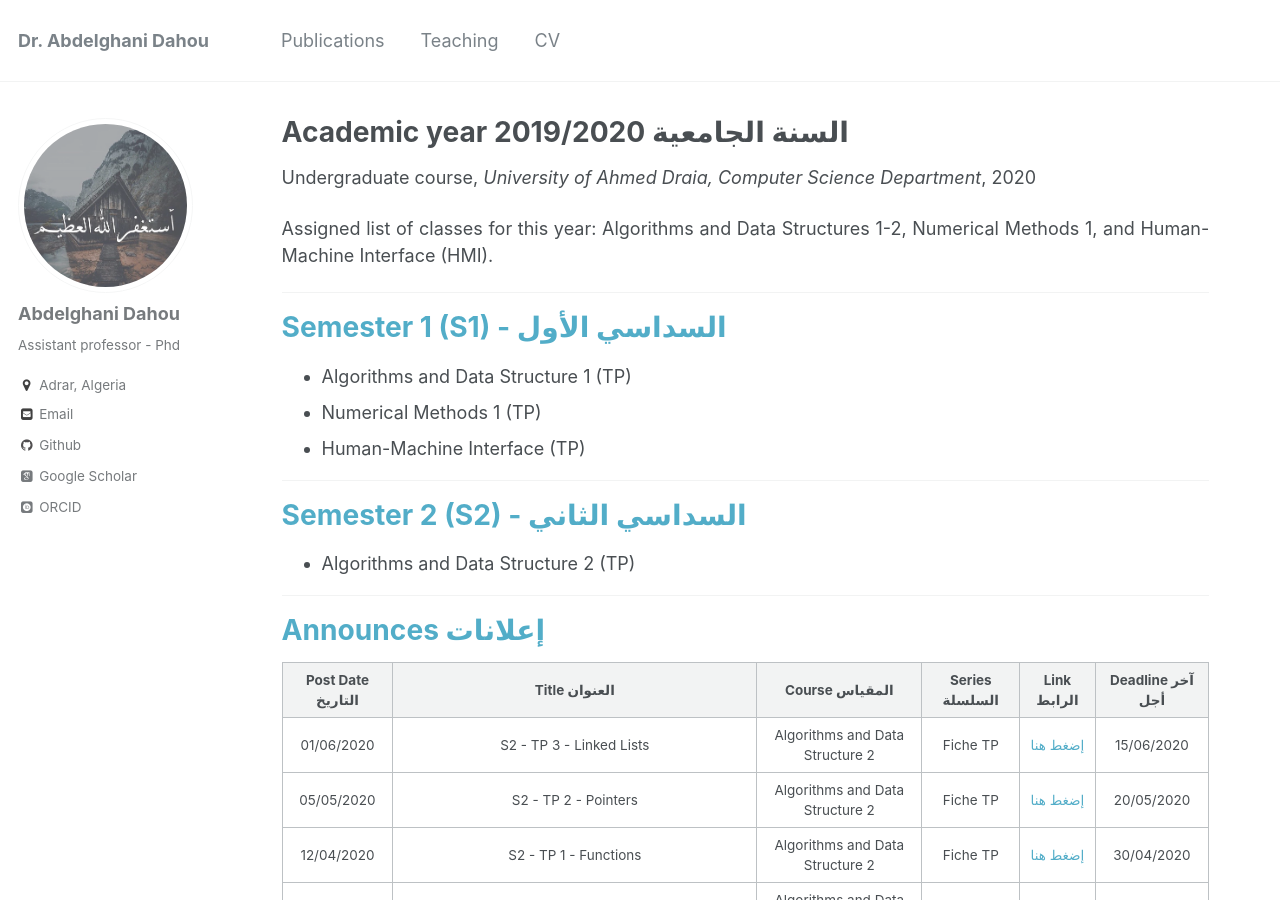
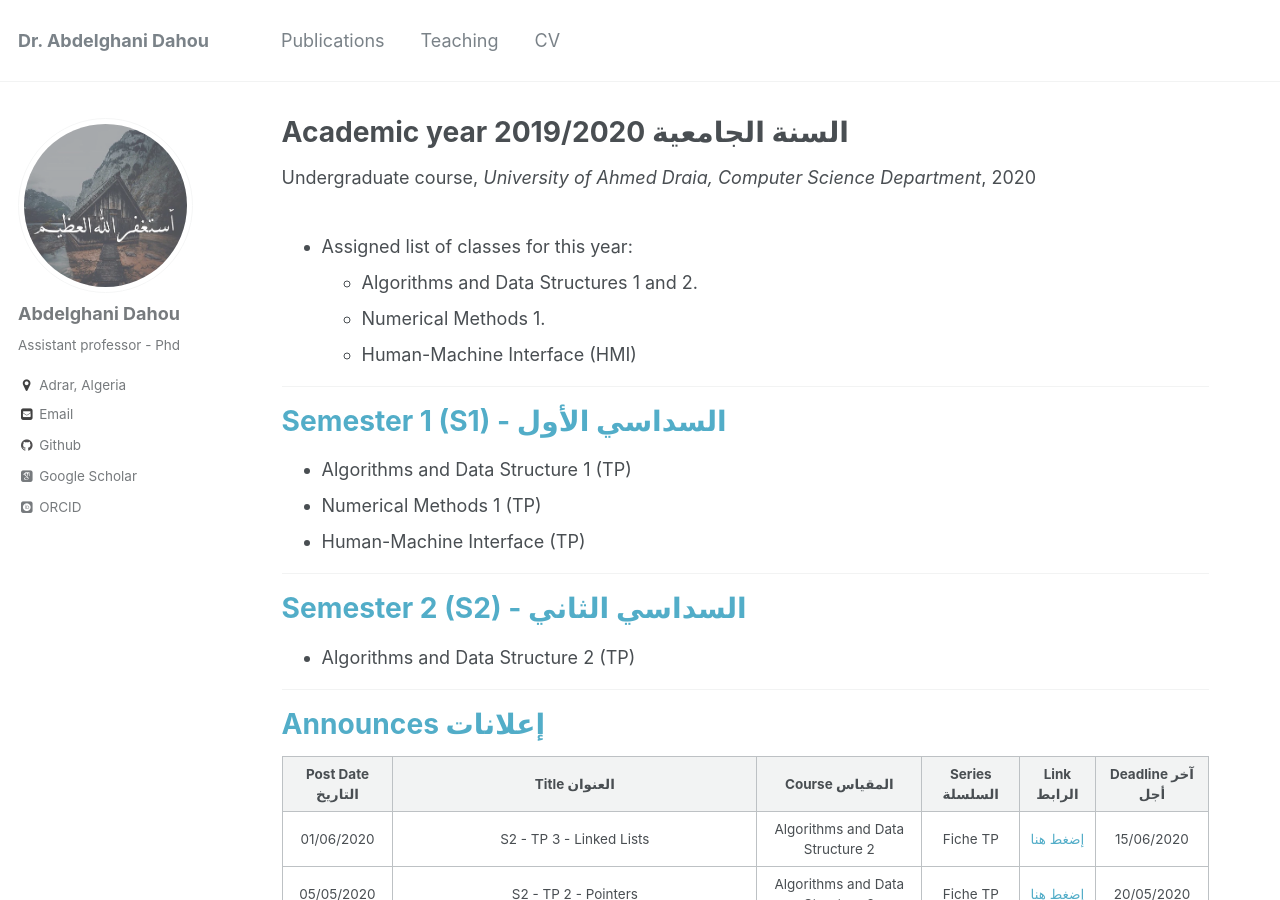
Before and after one commit to dr-dahou-adrar/dr-dahou-adrar.github.io, a Jekyll site: the page built from _teaching/Academic_year_2019_2020.md, in a window 1280 px wide and 900 px high. Built offline with Jekyll 4.4.1, drawn with Linux system fonts in a browser that asks for light colours; some web fonts are replaced.

```diff
--- a/_teaching/Academic_year_2019_2020.md
+++ b/_teaching/Academic_year_2019_2020.md
@@ -7,8 +7,10 @@ venue: "University of Ahmed Draia, Computer Science Department"
 date: 2020-4-8
 location: "Adrar, Algeria"
 ---
-
-Assigned list of classes for this year: Algorithms and Data Structures 1-2, Numerical Methods 1, and Human-Machine Interface (HMI).
+* Assigned list of classes for this year:
+    * Algorithms and Data Structures 1 and 2.
+    * Numerical Methods 1.
+    * Human-Machine Interface (HMI)
 
 ***
 
```
